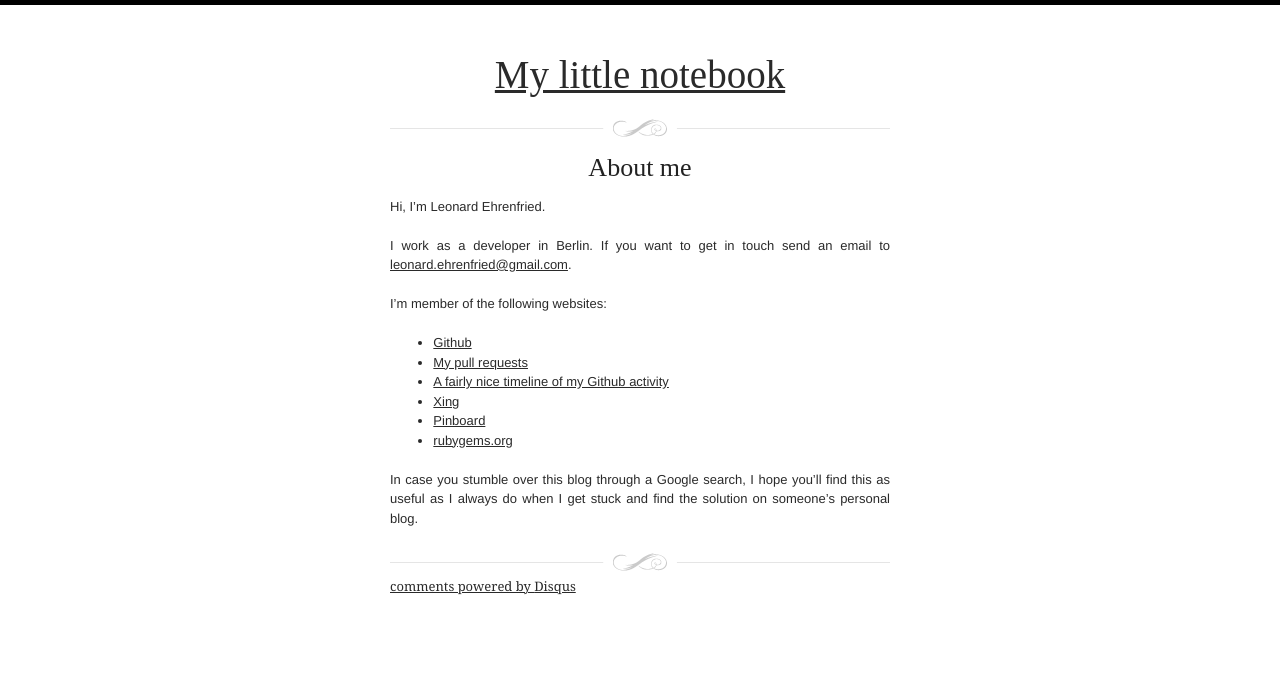
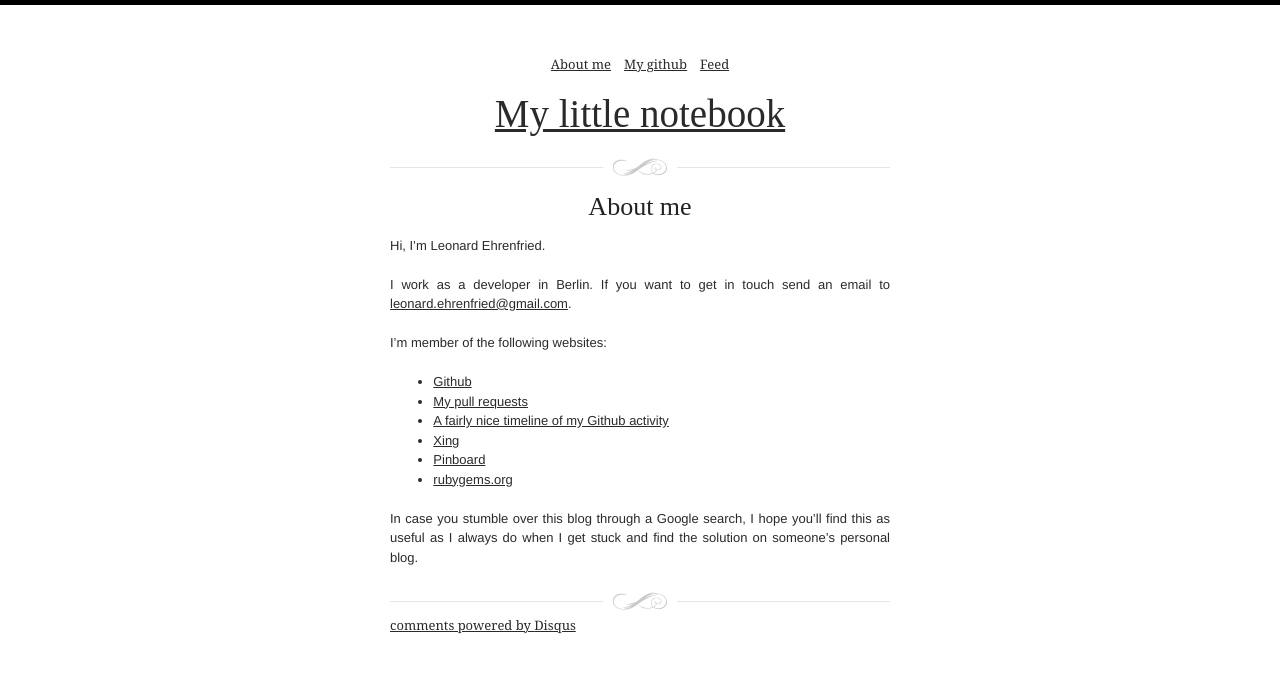
Before and after one commit to leonardehrenfried/blog, a Jekyll site: the page built from about.md, in a window 1280 px wide. Shown: the top 673 px of the page. Built offline with Jekyll 4.4.1, drawn with Linux system fonts in a browser that asks for light colours; nearby versions of some CDN libraries; some web fonts are replaced; Markdown is read by kramdown in place of the engine named in the settings; comment, search, counter and statistics services are not loaded.

Commit message:
Add add top navigation

```diff
--- a/_layouts/layout.html
+++ b/_layouts/layout.html
@@ -13,6 +13,13 @@
   </head>
   <body>
     <section id="frame">
+      <nav>
+        <ul>
+          <li><a href="about.html">About me</a></li>
+          <li><a href="https://github.com/lenniboy/">My github</a></li>
+          <li><a href="http://lenni.info/blog/feed/">Feed</a></li>
+        </ul>
+      </nav>
       <header>
         <h1><a href="/">My little notebook</a></h1>
       </header>
```
